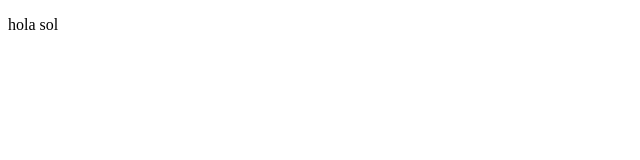
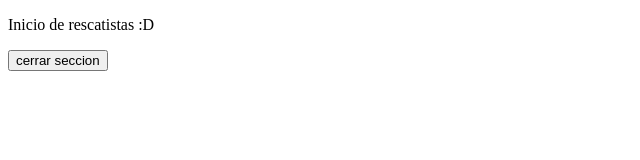
Before and after one commit to MicaelaMejiaVargas/RIAB-PDI, a plain HTML site: page CODE-RIAB/client/rescatista-pages/index_rescatistas.html in a window 1280 px wide. Shown: the whole page, without its empty margins (0-640 px from the left). Drawn offline with Linux system fonts and the light colour scheme.

Commit message:
Co-authored-by: Cande <Cnsgnicole@users.noreply.github.com>

```diff
--- a/CODE-RIAB/client/rescatista-pages/index_rescatistas.html
+++ b/CODE-RIAB/client/rescatista-pages/index_rescatistas.html
@@ -6,6 +6,10 @@
     <title>RIAB</title>
 </head>
 <body>
-    <p>hola sol</p>
+    <div id="sector de bienvenida">
+        <p>Inicio de rescatistas :D</p>
+        <button>cerrar seccion</button>
+    </div>
+    <script src="./scripts/inicio.js"></script>
 </body>
 </html>
```
